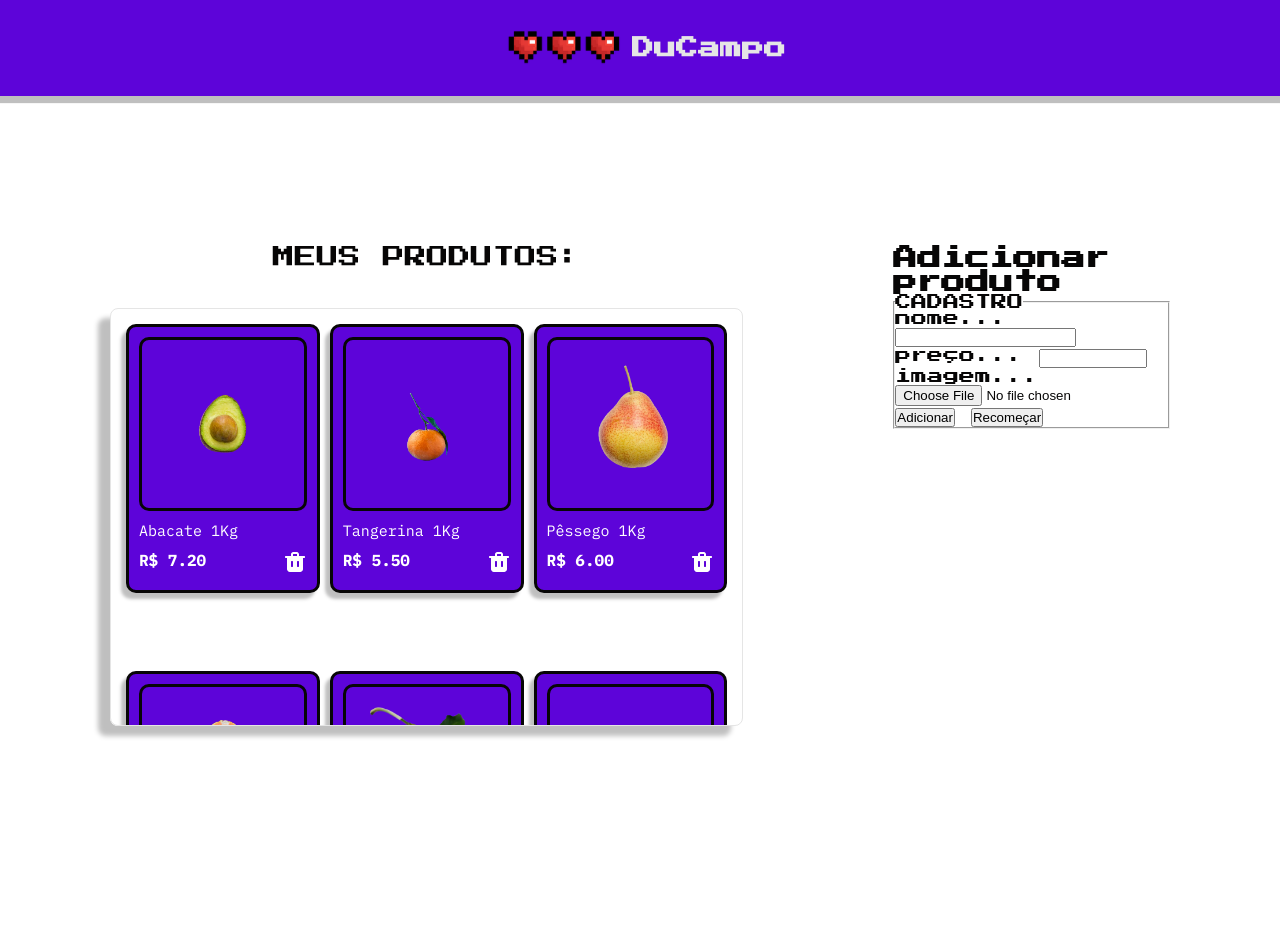
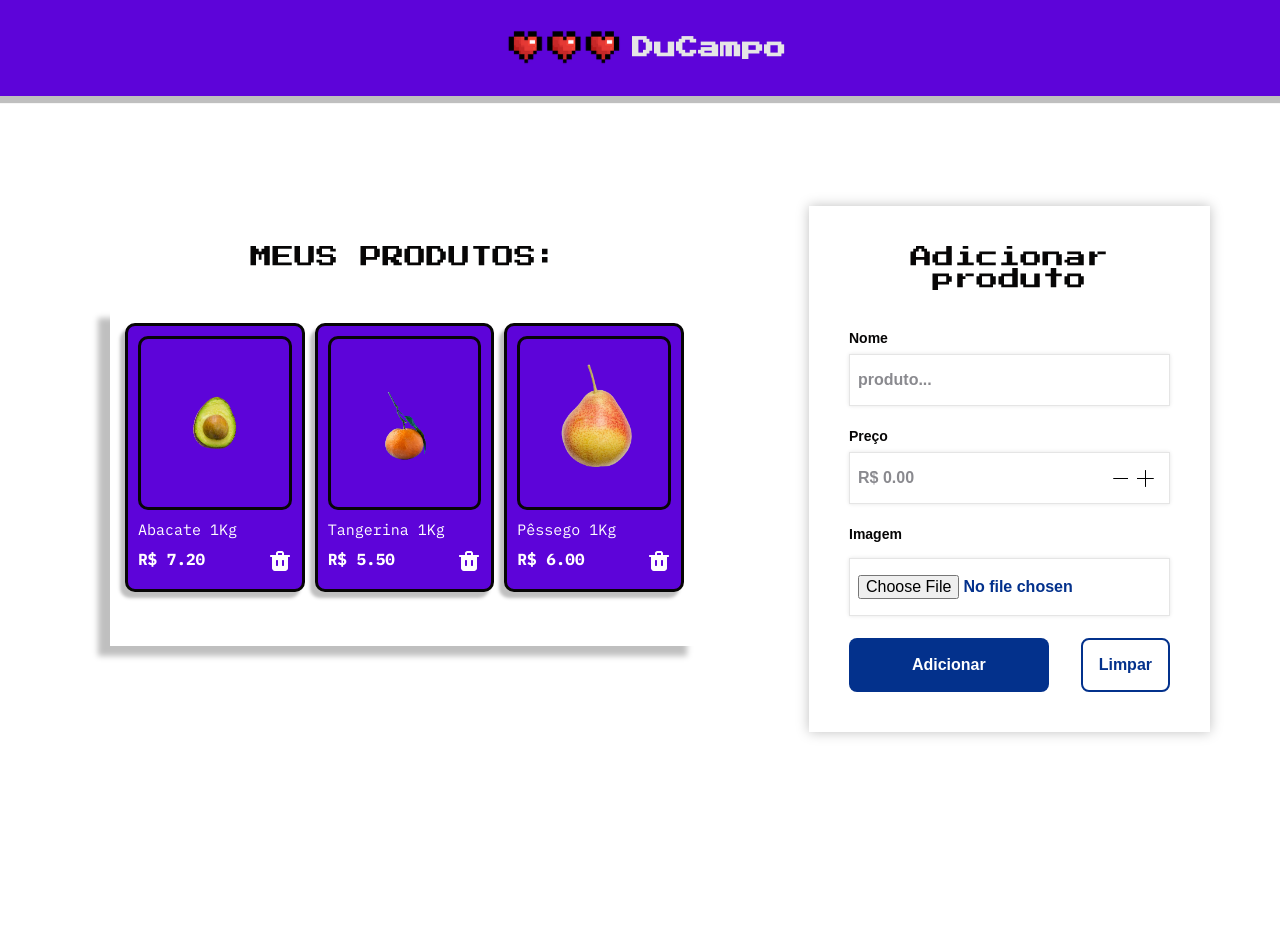
Before and after one commit to IvanildoBorges/challenge-AluraGeek, a website with bundled scripts: page index.html in a window 1280 px wide. After the commit the page ends 800 px from the top, so only its background shows below. Built offline with nearby package versions, Linux system fonts and the light colour scheme; data requests are answered from the project's data file.

Commit message:
Adicionado estilo ao formulario de produto

```diff
--- a/index.html
+++ b/index.html
@@ -27,28 +27,28 @@
             <ul class="products__container"></ul>
         </section>
         <section class="form__section">
-            <form action="" method="post" id="form__product">
-                <h2>Adicionar produto</h2>
-                <fieldset class="form__fieldset">
-                    <legend class="form__legend">CADASTRO</legend>
+            <form action="" method="post" id="form__product" class="form__product">
+                <h2 class="form__title">Adicionar produto</h2>
+                <fieldset class="form__group__items">
                     <div class="form__item">
-                        <label for="nome"><span>nome... </span></label>
-                        <input class="form__input" type="text" id="nome" maxlength="2" name="nome" required>
+                        <label for="nome" class="form__label">Nome</label>
+                        <input class="form__input" autocomplete="off" type="text" id="nome" maxlength="50" name="nome" placeholder="produto..." required>
                         <span class="mensagem-erro"></span>
                     </div>
                     <div class="form__item">
-                        <label for="preco"><span>preço... </span></label>
-                        <input class="form__input" type="number" id="preco" max="100000000" min="0" name="preco"required>
+                        <label for="preco" class="form__label">Preço</label>
+                        <input class="form__input" type="number" id="preco" max="100000000" min="0.1" step="0.01" name="preco" placeholder="R$ 0.00" pattern="" required>
                         <span class="mensagem-erro"></span>
                     </div>
                     <div class="form__item">
-                        <label for="imagem"><span>imagem... </span></label>
-                        <input class="form__input" type="file" accept="image/png, image/jpeg" id="imagem" name="imagem" required>
+                        <label for="imagem" class="form__label">Imagem</label>
+                        <img alt="imagem do produto" class="form__img" src="./assets/abacate.png">
+                        <input class="form__input" type="file" maxlength="1" accept="image/png, image/jpeg" id="imagem" name="imagem" required>
                         <span class="mensagem-erro"></span>
                     </div>
                     <div class="form__buttons">
-                        <button type="submit" class="form__input">Adicionar</button>
-                        <button type="reset">Recomeçar</button>
+                        <button type="submit" class="form_button__submit">Adicionar</button>
+                        <button type="reset" class="form_button__reset">Limpar</button>
                     </div>
                 </fieldset>
             </form>
--- a/styles/colors/light.css
+++ b/styles/colors/light.css
@@ -6,4 +6,6 @@
     --cor-do-texto-branco: #FFFFFF;
     --cor-do-texto-preto: #070606;
     --cor-do-titulo: #E5E5E5;
+    --cor-da-label: #8a8a8f;
+    --cor-de-erro: #ff6347;
 }
--- a/styles/global/main.css
+++ b/styles/global/main.css
@@ -2,11 +2,9 @@
 
 main {
     display: grid;
-    grid-template-columns: 1fr .5fr;
+    grid-template-columns: 1fr .3fr;
     gap: 70px;
 
     margin: 50px 30px;
     padding: 60px 40px;
-
-    height: 100%;
 }
--- a/styles/global/section.css
+++ b/styles/global/section.css
@@ -1,4 +1,5 @@
 @import url(../products/products-section.css);
+@import url(../products/form-section.css);
 
 section {
     display: flex;
--- /dev/null
+++ b/styles/products/form-section.css
@@ -0,0 +1,6 @@
+@import url(./form/form-product.css);
+
+section.form__section {
+    height: min-content;
+    padding: 0;
+}
--- /dev/null
+++ b/styles/products/form/form-product.css
@@ -0,0 +1,142 @@
+.form__product {
+    display: flex;
+    flex-direction: column;
+    gap: 40px;
+    width: 100%;
+    padding: 40px;
+    box-shadow: 0px 0px 12px rgba(0, 0, 0, .25);
+}
+
+.form__product .form__title {
+    font-size: 1.375rem;
+    font-weight: 400;
+    color: var(--cor-do-texto-preto);
+    text-align: center;
+}
+
+.form__product .form__group__items {
+    display: flex;
+    flex-direction: column;
+    justify-content: center;
+    align-items: center;
+    gap: 20px;
+    border: none;
+    font-size: 0.875rem;
+    font-family: "IBM Plex Mono", monospace;
+    font-weight: 700;
+    font-style: normal;
+    color: var(--cor-primaria);
+}
+
+.form__product .form__group__items .form__item {
+    display: flex;
+    flex-direction: column;
+    gap: 8px;
+    width: 100%;
+}
+
+.form__product .form__group__items .form__item .form__label {
+    font-family: Arial, Helvetica, sans-serif;
+    color: var(--cor-do-texto-preto);
+}
+
+.form__product .form__group__items .form__item .form__img {
+    height: 0;
+    transition: all .3s ease-in;
+}
+
+.form__product .form__group__items .form__item .form__img .active {
+    display: block;
+    position: relative;
+    width: 100%;
+    height: 10dvh;
+    object-fit: cover;
+}
+
+.form__product .form__group__items .form__item .form__input {
+    font-family: Arial, Helvetica, sans-serif;
+    font-size: 1rem;
+    font-weight: 700;
+    color: var(--cor-primaria);
+    padding: 16px 8px;
+    border: 1px solid var(--cor-do-titulo);
+    transition: all .3s ease-in-out;
+    outline: 2px solid transparent;
+    box-shadow: 0px 0px 4px rgba(0, 0, 0, .1);
+}
+
+.form__product .form__group__items .form__item .form__input[type=number]::-webkit-inner-spin-button {
+    all: unset;
+    min-width: 21px;
+    min-height: 45px;
+    margin: 17px;
+    padding: 0px;
+    background-image:
+    linear-gradient(to top, transparent 0px, transparent 16px, #fff 16px, #fff 26px, transparent 26px, transparent 35px, #000 35px,#000 36px,transparent 36px, transparent 40px),
+    linear-gradient(to right, transparent 0px, transparent 10px, #000 10px, #000 11px, transparent 11px, transparent 21px);
+    transform: rotate(90deg) scale(0.8, 0.9);
+    cursor:pointer;
+}
+
+.form__product .form__group__items .form__item .form__input::placeholder {
+    color: var(--cor-da-label);
+    transition: all .3s ease-in-out;
+}
+
+.form__product .form__group__items .form__item .form__input:hover {
+    cursor: pointer;
+    border-color: var(--cor-primaria);
+    box-shadow: 0px 0px 8px rgba(0, 0, 0, .25);
+}
+
+.form__product .form__group__items .form__item .form__input:focus {
+    cursor: auto;
+    outline-color: var(--cor-primaria);
+    box-shadow: 0px 0px 8px rgba(0, 0, 0, .25);
+}
+
+.form__product .form__group__items .form__item .mensagem-erro {
+    margin-left: 8px;
+    margin-top: -6px;
+    color: var(--cor-de-erro);
+}
+
+.form__product .form__group__items .form__buttons {
+    display: flex;
+    justify-content: center;
+    gap: 32px;
+    width: 100%;
+}
+
+.form__product .form__group__items button {
+    font-family: Arial, Helvetica, sans-serif;
+    font-size: 1rem;
+    font-weight: 700;
+    border: none;
+    background: transparent;
+    border-radius: 8px;
+    padding: 16px;
+    cursor: pointer;
+    transition: all .3s ease-in-out;
+}
+
+.form__product .form__group__items .form_button__submit {
+    width: 100%;
+    color: var(--cor-do-texto-branco);
+    background-color: var(--cor-primaria);
+}
+
+.form__product .form__group__items .form_button__reset {
+    color: var(--cor-primaria);
+    border: 2px solid var(--cor-primaria);
+}
+
+.form__product .form__group__items .form_button__submit:hover {
+    background-color: var(--cor-secundaria);
+}
+
+.form__product .form__group__items .form_button__reset:hover {
+    border-color: transparent;
+    color: var(--cor-do-texto-branco);
+    background-color: var(--cor-secundaria);
+}
--- a/styles/products/products-section.css
+++ b/styles/products/products-section.css
@@ -1,7 +1,7 @@
-@import url(./card.css);
+@import url(./card/card.css);
 
 .products__section {
-    height: 70dvh;
+    height: 60dvh;
 }
 
 section.products__section .products__title {
@@ -19,8 +19,6 @@ section.products__section .products__container {
     overflow-y: scroll;
     width: 100%;
     box-shadow: -12px 10px 5.8px rgba(0, 0, 0, .25);
-    border: 1px solid var(--cor-do-titulo);
-    border-radius: 8px;
 }
 
 section.products__section .products__container::-webkit-scrollbar {
```
Also changed, not shown: styles/products/card/card.css (renamed from styles/products/card.css).
